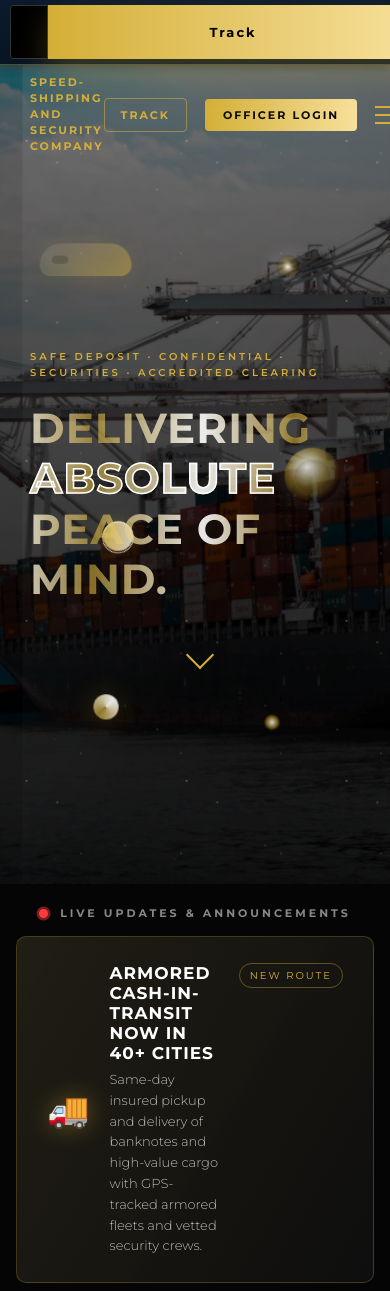
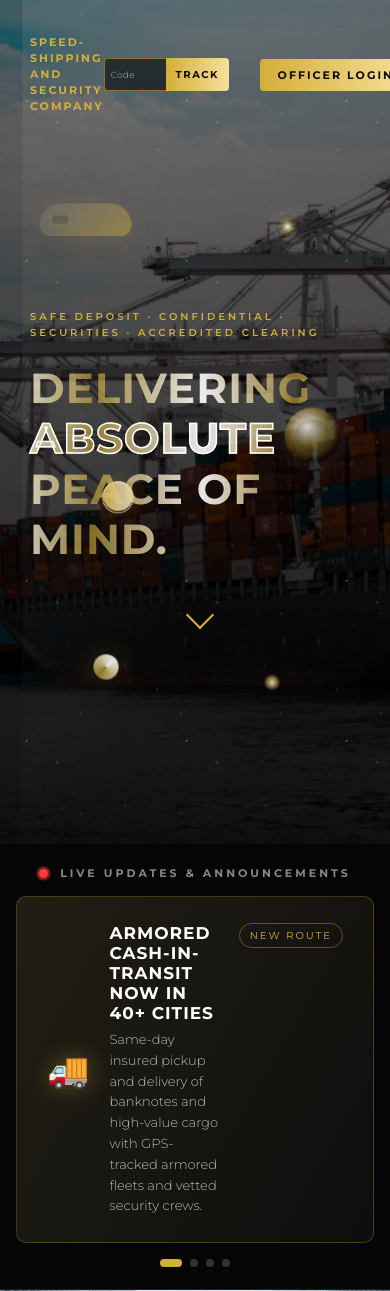
Before and after one commit to Rendolf-22480966/Speed-Shipping-Company, a Flask app: page / in a window 390 px wide. Shown: the top 1291 px of the page. Run offline with Flask 3, Linux system fonts and the light colour scheme.

Commit message:
Move mobile tracking to compact nav pills matching Officer Login size

```diff
--- a/Static/main.js
+++ b/Static/main.js
@@ -102,6 +102,9 @@
     document.querySelectorAll('[data-target]').forEach(function (el) {
       el.addEventListener('click', function (e) {
         var id = el.getAttribute('data-target');
+        if (id === 'tracking') {
+          id = window.matchMedia('(min-width: 768px)').matches ? 'trackingDesktop' : 'tracking';
+        }
         var target = document.getElementById(id);
         if (!target) return;
         e.preventDefault();
--- a/Static/style.css
+++ b/Static/style.css
@@ -10,7 +10,7 @@
     background-color: #000000;
     color: #ffffff;
     overflow-x: hidden;
-    padding-top: 40px;
+    padding-top: 0;
 }
 
 .sr-only {
@@ -24,30 +24,31 @@
     border: 0;
 }
 
-/* Brinks-style top tracking bar — compact strip */
+/* Desktop fixed tracking strip — hidden on phone */
 .top-track-bar {
+    display: none;
     position: fixed;
     top: 0;
     left: 0;
     right: 0;
     z-index: 1100;
     background: linear-gradient(180deg, #0c1a2e 0%, #081422 100%);
-    border-bottom: 1px solid rgba(212, 175, 55, 0.35);
+    border-bottom: 2px solid rgba(212, 175, 55, 0.35);
     box-shadow: 0 2px 10px rgba(0, 0, 0, 0.35);
 }
 
 .top-track-inner {
     max-width: 1280px;
     margin: 0 auto;
-    padding: 5px 10px;
+    padding: 6px 20px;
     display: flex;
     flex-direction: row;
     align-items: center;
-    gap: 8px;
+    gap: 16px;
 }
 
 .top-track-label {
-    display: none;
+    display: flex;
     align-items: center;
     gap: 6px;
     flex-shrink: 0;
@@ -60,9 +61,9 @@
 }
 
 .top-track-title {
-    font-size: 10px;
-    font-weight: 700;
-    letter-spacing: 1.5px;
+    font-size: 11px;
+    font-weight: 700;
+    letter-spacing: 2px;
     text-transform: uppercase;
     color: #d4af37;
     white-space: nowrap;
@@ -71,7 +72,6 @@
 .top-track-form {
     flex: 1;
     min-width: 0;
-    width: 100%;
 }
 
 .top-track-input-wrap.input-wrapper {
@@ -86,11 +86,11 @@
     text-align: left;
     text-transform: none;
     letter-spacing: 0.3px;
-    padding: 7px 10px;
-    font-size: 12px;
+    padding: 9px 14px;
+    font-size: 13px;
     border: 1px solid rgba(212, 175, 55, 0.35);
     background: rgba(0, 0, 0, 0.55);
-    border-radius: 3px 0 0 3px;
+    border-radius: 4px 0 0 4px;
 }
 
 .top-track-input-wrap input:focus {
@@ -99,14 +99,62 @@
 }
 
 .top-track-submit {
-    padding: 7px 14px;
+    padding: 9px 22px;
     width: auto;
-    min-width: 68px;
+    min-width: 100px;
     flex-shrink: 0;
+    font-size: 11px;
+    letter-spacing: 1.5px;
+    border-radius: 0 4px 4px 0;
+    box-shadow: 0 8px 20px rgba(212, 175, 55, 0.2);
+}
+
+/* Phone: compact tracking pills in nav — same scale as Officer Login */
+.nav-track-form {
+    display: flex;
+    align-items: stretch;
+    flex: 0 0 auto;
+    max-width: 138px;
+}
+
+.nav-track-input {
+    width: 62px;
+    max-width: 62px;
+    min-width: 0;
+    padding: 9px 6px;
     font-size: 10px;
-    letter-spacing: 1px;
-    border-radius: 0 3px 3px 0;
-    box-shadow: none;
+    letter-spacing: 0.2px;
+    text-transform: none;
+    color: #ffffff;
+    background: rgba(0, 0, 0, 0.55);
+    border: 1px solid rgba(212, 175, 55, 0.55);
+    border-right: none;
+    border-radius: 4px 0 0 4px;
+    outline: none;
+}
+
+.nav-track-input:focus {
+    border-color: #d4af37;
+}
+
+.nav-track-input::placeholder {
+    color: rgba(255, 255, 255, 0.45);
+    font-size: 9px;
+}
+
+.nav-track-submit {
+    padding: 9px 10px;
+    font-size: 10px;
+    letter-spacing: 1.5px;
+    font-weight: 700;
+    text-transform: uppercase;
+    color: #0a0a0a;
+    background: linear-gradient(90deg, #d4af37, #f7e09b);
+    border: none;
+    border-radius: 0 4px 4px 0;
+    cursor: pointer;
+    white-space: nowrap;
+    line-height: 1;
 }
 
 @media (min-width: 768px) {
@@ -115,34 +163,35 @@
     }
 
     .top-track-bar {
-        border-bottom-width: 2px;
-    }
-
-    .top-track-inner {
-        gap: 16px;
-        padding: 6px 20px;
-    }
-
-    .top-track-label {
-        display: flex;
-    }
-
-    .top-track-title {
-        font-size: 11px;
-        letter-spacing: 2px;
-    }
-
-    .top-track-input-wrap input {
-        padding: 9px 14px;
-        font-size: 13px;
-    }
-
-    .top-track-submit {
-        padding: 9px 22px;
-        min-width: 100px;
-        font-size: 11px;
-        letter-spacing: 1.5px;
-        box-shadow: 0 8px 20px rgba(212, 175, 55, 0.2);
+        display: block;
+    }
+
+    .nav-track-form {
+        display: none;
+    }
+}
+
+@media (max-width: 767px) {
+    .premium-nav {
+        padding: 10px 8px;
+    }
+
+    .premium-nav .logo {
+        font-size: 8px;
+        letter-spacing: 1px;
+        max-width: 42%;
+        line-height: 1.3;
+    }
+
+    .nav-actions {
+        gap: 6px;
+        flex-shrink: 0;
+    }
+
+    .nav-login {
+        padding: 9px 10px;
+        font-size: 9px;
+        letter-spacing: 1px;
     }
 }
 
--- a/Templates/index.html
+++ b/Templates/index.html
@@ -18,22 +18,21 @@
 </head>
 <body>
 
-    <!-- TOP TRACKING BAR (Brinks-style — always visible at top) -->
-    <div class="top-track-bar" id="tracking" role="search" aria-label="Shipment tracking">
+    <!-- Desktop-only fixed tracking strip (hidden on phone) -->
+    <div class="top-track-bar" id="trackingDesktop" role="search" aria-label="Shipment tracking">
         <div class="top-track-inner">
             <div class="top-track-label">
                 <span class="top-track-icon" aria-hidden="true">&#128269;</span>
                 <span class="top-track-title">Track Your Shipment</span>
             </div>
-            <form class="top-track-form tracking-form" onsubmit="trackShipment(); return false;">
+            <form class="top-track-form tracking-form top-track-form--desktop" onsubmit="trackShipment(); return false;">
                 <div class="input-wrapper top-track-input-wrap">
-                    <label for="trackingInput" class="sr-only">Tracking number</label>
+                    <label for="trackingInputDesktop" class="sr-only">Tracking number</label>
                     <input
                         type="text"
-                        id="trackingInput"
+                        id="trackingInputDesktop"
                         name="tracking_number"
                         placeholder="Tracking code"
-                        required
                         autocomplete="off"
                     >
                     <button type="submit" class="tracking-btn top-track-submit">Track</button>
@@ -71,7 +70,18 @@
         <nav class="premium-nav">
             <div class="logo">SPEED-SHIPPING AND SECURITY COMPANY</div>
             <div class="nav-actions">
-                <button type="button" class="nav-track-link" data-target="tracking">Track</button>
+                <form class="nav-track-form tracking-form" id="tracking" onsubmit="trackShipment(); return false;" aria-label="Track shipment">
+                    <label for="trackingInput" class="sr-only">Tracking code</label>
+                    <input
+                        type="text"
+                        id="trackingInput"
+                        name="tracking_number"
+                        class="nav-track-input"
+                        placeholder="Code"
+                        autocomplete="off"
+                    >
+                    <button type="submit" class="nav-track-submit">Track</button>
+                </form>
                 <a href="{{ url_for('admin') }}" class="nav-login">Officer Login</a>
                 <div class="menu-toggle" id="menuToggle">
                     <span></span>
@@ -504,9 +514,13 @@
 
         // Redirect to dedicated live-map tracking page
         function trackShipment() {
-            let inputCode = document.getElementById("trackingInput").value.trim().toUpperCase();
+            var isMobile = window.matchMedia('(max-width: 767px)').matches;
+            var activeInput = isMobile
+                ? document.getElementById('trackingInput')
+                : document.getElementById('trackingInputDesktop');
+            var inputCode = (activeInput && activeInput.value ? activeInput.value : '').trim().toUpperCase();
             if (!inputCode) {
-                document.getElementById("trackingInput").focus();
+                if (activeInput) activeInput.focus();
                 return;
             }
             window.location.href = "{{ url_for('track') }}?code=" + encodeURIComponent(inputCode);
@@ -514,7 +528,10 @@
 
         document.querySelectorAll('[data-target="tracking"]').forEach(function (el) {
             el.addEventListener('click', function () {
-                var input = document.getElementById('trackingInput');
+                var isMobile = window.matchMedia('(max-width: 767px)').matches;
+                var input = isMobile
+                    ? document.getElementById('trackingInput')
+                    : document.getElementById('trackingInputDesktop');
                 if (input) {
                     setTimeout(function () { input.focus(); }, 400);
                 }
```
